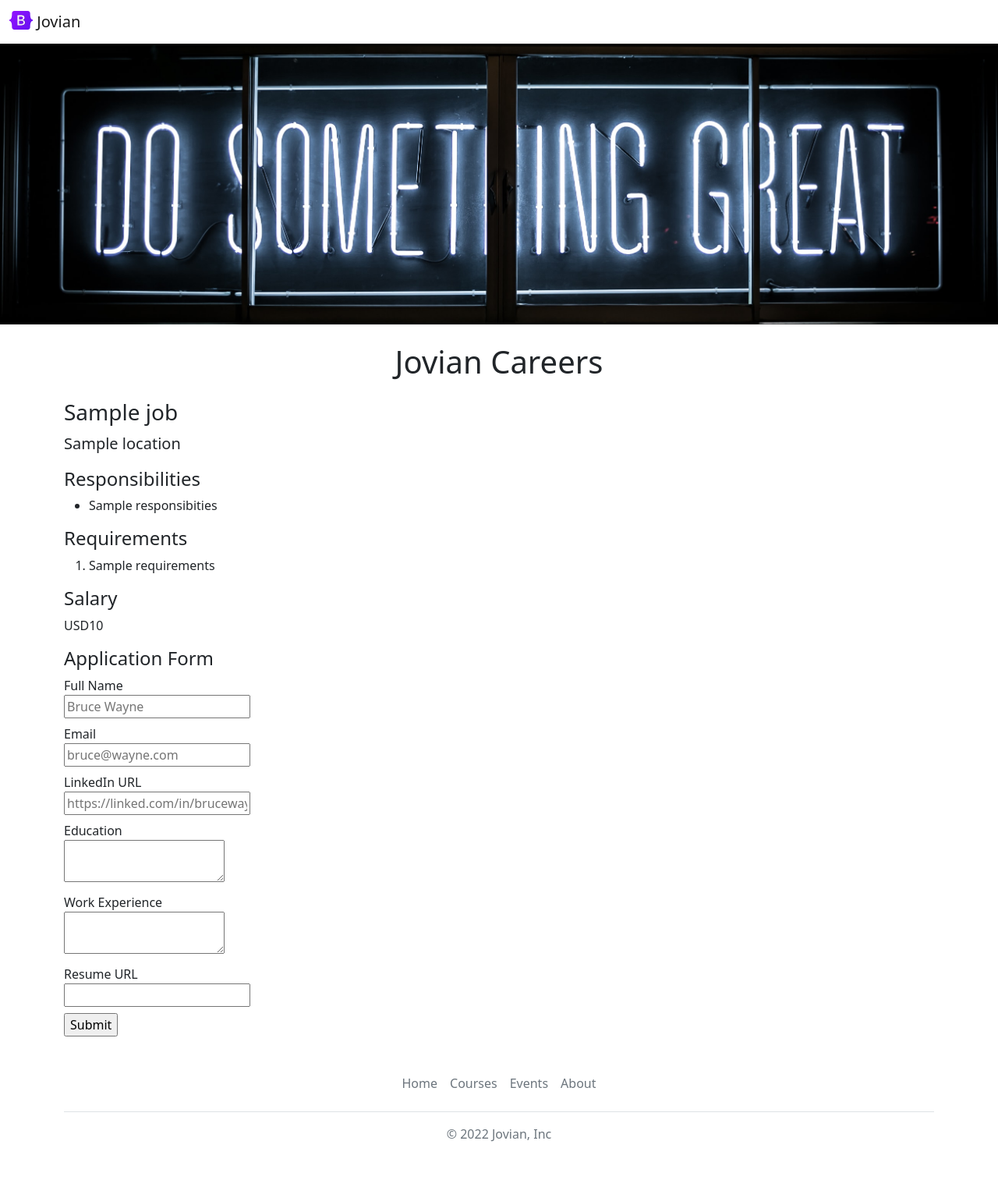
After one commit to pandeyaditya0002/career-website, a Flask app: template templates/jobpage.html in a window 1280 px wide. The commit adds this page. Shown: the whole page at 78% size. Run offline with Flask 2, Linux system fonts and the light colour scheme; the template is opened without the code that fills it: most values are stand-ins (such as "Sample title", 1, 10 or a date in 2020).

Commit message:
Add job listing functionality with database integration and application form

```diff
--- a/app.py
+++ b/app.py
@@ -1,42 +1,43 @@
-from flask import Flask, render_template, jsonify
+from flask import Flask, render_template, jsonify, request
+from database import load_jobs_from_db, load_job_from_db, add_application_to_db
 
 app = Flask(__name__)
 
-JOBS = [
-  {
-    'id': 1,
-    'title': 'Data Analyst',
-    'location': 'Bengaluru, India',
-    'salary': 'Rs. 10,00,000'
-  },
-  {
-    'id': 2,
-    'title': 'Data Scientist',
-    'location': 'Delhi, India',
-    'salary': 'Rs. 15,00,000'
-  },
-  {
-    'id': 3,
-    'title': 'Frontend Engineer',
-    'location': 'Remote'
-  },
-  {
-    'id': 4,
-    'title': 'Backend Engineer',
-    'location': 'San Francisco, USA',
-    'salary': '$150,000'
-  }
-]
-
 @app.route("/")
 def hello_jovian():
-    return render_template('home.html',
-                           jobs=JOBS,
-                           company_name='Jovian')
+  jobs = load_jobs_from_db()
+  return render_template('home.html',
+                         jobs=jobs)
 
 @app.route("/api/jobs")
 def list_jobs():
-  return jsonify(JOBS)
+  jobs = load_jobs_from_db()
+  return jsonify(jobs)
+
+@app.route("/job/<id>")
+def show_job(id):
+  job = load_job_from_db(id)
+
+  if not job:
+    return "Not Found", 404
+
+  return render_template('jobpage.html',
+                         job=job)
+
+@app.route("/api/job/<id>")
+def show_job_json(id):
+  job = load_job_from_db(id)
+  return jsonify(job)
+
+@app.route("/job/<id>/apply", methods=['post'])
+def apply_to_job(id):
+  data = request.form
+  job = load_job_from_db(id)
+  add_application_to_db(id, data)
+  return render_template('application_submitted.html',
+                         application=data,
+                         job=job)
+
 
 if __name__ == '__main__':
   app.run(host='0.0.0.0', debug=True)
--- /dev/null
+++ b/database.py
@@ -0,0 +1,47 @@
+from sqlalchemy import create_engine, text
+import os
+
+db_connection_string = "sqlite:///jobs.db"
+
+engine = create_engine(
+  db_connection_string,
+  connect_args={
+    "ssl": {
+      "ssl_ca": "/etc/ssl/cert.pem"
+    }
+  })
+
+
+def load_jobs_from_db():
+  with engine.connect() as conn:
+    result = conn.execute(text("select * from jobs"))
+    jobs = []
+    for row in result.all():
+      jobs.append(dict(row))
+    return jobs
+
+def load_job_from_db(id):
+  with engine.connect() as conn:
+    result = conn.execute(
+      text("SELECT * FROM jobs WHERE id = :val"),
+      val=id
+    )
+    rows = result.all()
+    if len(rows) == 0:
+      return None
+    else:
+      return dict(rows[0])
+
+
+def add_application_to_db(job_id, data):
+  with engine.connect() as conn:
+    query = text("INSERT INTO applications (job_id, full_name, email, linkedin_url, education, work_experience, resume_url) VALUES (:job_id, :full_name, :email, :linkedin_url, :education, :work_experience, :resume_url)")
+
+    conn.execute(query,
+                 job_id=job_id,
+                 full_name=data['full_name'],
+                 email=data['email'],
+                 linkedin_url=data['linkedin_url'],
+                 education=data['education'],
+                 work_experience=data['work_experience'],
+                 resume_url=data['resume_url'])
--- /dev/null
+++ b/requirements.txt
@@ -0,0 +1,4 @@
+Flask
+gunicorn
+sqlalchemy
+pymysql
--- /dev/null
+++ b/templates/application_form.html
@@ -0,0 +1,34 @@
+<h4>Application Form</h4>
+<form action="/job/{{job['id']}}/apply" method="post">
+  <div class="mb-2">
+  <label>Full Name</label><br>
+  <input type="text" required name="full_name" placeholder="Bruce Wayne">
+  </div>
+
+  <div class="mb-2">
+  <label>Email</label><br>
+  <input type="email" required name="email" placeholder="bruce@wayne.com">
+  </div>
+
+  <div class="mb-2">
+  <label>LinkedIn URL</label><br>
+  <input type="url" name="linkedin_url" placeholder="https://linked.com/in/brucewayne">
+  </div>
+
+  <div class="mb-2">
+    <label>Education</label><br>
+    <textarea name="education"></textarea>
+  </div>
+
+  <div class="mb-2">
+    <label>Work Experience</label><br>
+    <textarea name="work_experience"></textarea>
+  </div>
+
+  <div class="mb-2">
+  <label>Resume URL</label><br>
+  <input type="url" name="resume_url">
+  </div>
+
+  <input type="submit">
+</form>
--- /dev/null
+++ b/templates/banner.html
@@ -0,0 +1,9 @@
+<style>
+  #banner {
+    height: 360px;
+    width: 100%;
+    object-fit:cover;
+    margin-bottom: 16px;
+  }
+</style>
+<img class="img-fluid" id="banner" src="https://jovian-careers-website.aakashns.repl.co/static/banner.jpeg" >
--- /dev/null
+++ b/templates/bootstrap.html
@@ -0,0 +1,3 @@
+<meta charset="utf-8">
+<meta name="viewport" content="width=device-width, initial-scale=1">
+<link href="https://cdn.jsdelivr.net/npm/bootstrap@5.2.0-beta1/dist/css/bootstrap.min.css" rel="stylesheet" integrity="sha384-0evHe/X+R7YkIZDRvuzKMRqM+OrBnVFBL6DOitfPri4tjfHxaWutUpFmBp4vmVor" crossorigin="anonymous">
--- a/templates/jobitem.html
+++ b/templates/jobitem.html
@@ -14,7 +14,7 @@
     {% endif %}
   </div>
   <div class="col-2 padding-right:16px">
-      <a href="mailto:hello@jovian.ai?subject=Application%20for%20{{job['title']}}&body=My%20name%3A%20%3Cyour%20name%20here%3E%0D%0A%0D%0AMy%20Resume%20link%3A%20%3Cresume%20link%3E%0D%0A%0D%0AMy%20LinkedIn%20link%3A%20%3Clinkedin%20in%3E%0D%0A%0D%0A" type="button" class="btn btn-outline-primary float-right align-middle" >Apply</a>
+    <a href="/job/{{job['id']}}" type="button" class="btn btn-outline-primary float-right align-middle" >Apply</a>
   </div>
 
 </div>
--- /dev/null
+++ b/templates/jobpage.html
@@ -0,0 +1,34 @@
+<!DOCTYPE html>
+<html>
+  <head>
+    <title>{{job.title}} - Jovian Careers</title>
+    {% include 'bootstrap.html' %}
+  </head>
+  <body>
+    {% include 'nav.html' %}
+    {% include 'banner.html' %}
+    <div class="container">
+      <h1 class="text-center mt-2 mb-4">
+        Jovian Careers
+      </h1>
+      <h3 class="mb-2">{{job.title}}</h3>
+      <p class="lead mt-0">{{job.location}}</p>
+      <h4>Responsibilities</h4>
+      <ul>
+        {% for line in job.responsibities.split("\n") %}
+         <li>{{line}}</li>
+        {% endfor %}
+      </ul>
+      <h4>Requirements</h4>
+      <ol>
+        {% for line in job.requirements.split("\n") %}
+          <li>{{line}}</li>
+        {% endfor %}
+      </ol>
+      <h4>Salary</h4>
+      <p>{{job.currency}}{{job.salary}}</p>
+      {% include 'application_form.html' %}
+    </div>
+    {% include 'footer.html' %}
+  </body>
+</html>
--- a/templates/nav.html
+++ b/templates/nav.html
@@ -1,20 +1,9 @@
-<div class="border-bottom row" style="margin-bottom:16px;padding-bottom:8px;">
-    <div class="col-10">
-      <h4
-        style="color:rgb(120,120,120); margin-bottom:4px;">
-        {{job['title']}}
-      </h4>
-      <div>
-        <b>Location:</b> {{job['location']}}
-      </div>
-      {% if 'salary' in job %}
-      <div>
-        <b>Salary:</b> {{job['salary']}}
-      </div>
-      {% endif %}
-    </div>
-    <div class="col-2 padding-right:16px">
-      <a href="mailto:hello@jovian.ai?subject=Application%20for%20{{job['title']}}&body=My%20name%3A%20%3Cyour%20name%20here%3E%0D%0A%0D%0AMy%20Resume%20link%3A%20%3Cresume%20link%3E%0D%0A%0D%0AMy%20LinkedIn%20link%3A%20%3Clinkedin%20in%3E%0D%0A%0D%0A" type="button" class="btn btn-outline-primary float-right align-middle" >Apply</a>
-    </div>
-
+<nav class="navbar shadow-sm fixed-top bg-white">
+  <div class="container-fluid">
+    <a class="navbar-brand" href="/">
+      <img src="/static/logo.svg" alt="" width="30" height="24" class="d-inline-block align-text-top">
+      Jovian
+    </a>
   </div>
+</nav>
+<div style="height:56px"></div>
```
Also changed, not shown: pyproject.toml (added, +16 -0 lines), templates/application_submitted.html (added, +38 -0 lines), templates/home.html (+6 -23 lines), README.md, static/banner.jpeg, templates/footer.html (indentation only). Lines whose indentation alone changed are shown as unchanged.
